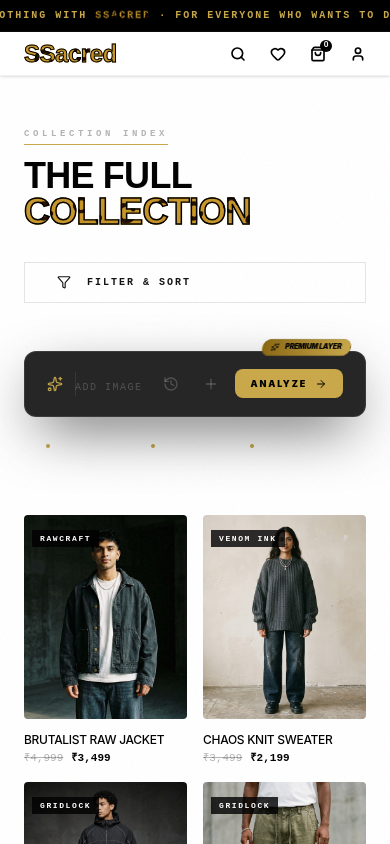
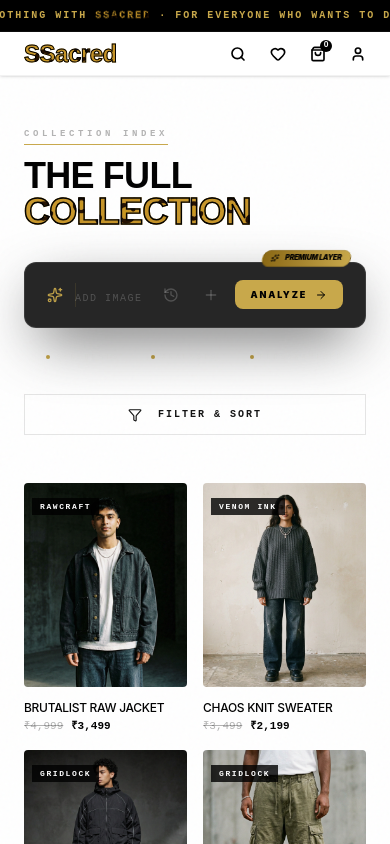
Before and after one commit to bsrikar02-star/SSacred, a React (Vite) app: page /shop in a window 390 px wide. Shown: the top 844 px of the page. Built offline with nearby package versions, Linux system fonts and the light colour scheme.

Commit message:
Mobile UI Fix: Reordered AISearchBar above filter/sort and removed hardcoded margins for better scaling

```diff
--- a/src/components/AISearchBar.tsx
+++ b/src/components/AISearchBar.tsx
@@ -55,7 +55,7 @@ function AISearchBar() {
     };
 
     return (
-        <div className="w-full max-w-2xl mx-auto mb-16 relative z-50">
+        <div className="w-full max-w-2xl mx-auto relative z-50">
             <motion.div
                 initial={{ opacity: 0, y: 20 }}
                 animate={{ opacity: 1, y: 0 }}
--- a/src/pages/Shop.tsx
+++ b/src/pages/Shop.tsx
@@ -22,7 +22,8 @@ export default function Shop() {
   return (
     <div className="bg-white min-h-screen noise-grain selection:bg-black selection:text-white">
       <div className="pt-32 pb-20 px-6 max-w-[1400px] mx-auto">
-        <header className="flex flex-col md:flex-row md:items-end justify-between mb-12 gap-8">
+        <div className="flex flex-col gap-8 mb-12">
+          <div className="flex flex-col md:flex-row md:items-end justify-between gap-8">
             <div>
               <span className="font-mono text-[9px] font-bold uppercase tracking-[0.4em] text-black/30 mb-4 block underline decoration-[#C8A84B] underline-offset-8">COLLECTION INDEX</span>
               <InteractiveText
@@ -32,12 +33,21 @@ export default function Shop() {
                 className="text-4xl md:text-6xl font-branding text-black leading-none"
               />
             </div>
+            <div className="hidden md:block">
               <button className="flex items-center gap-4 px-8 py-3 border border-black/10 font-mono text-[10px] font-bold uppercase tracking-[0.2em] hover:bg-black hover:text-white transition-all active:scale-95">
                 <Filter size={14} /> FILTER & SORT
               </button>
-        </header>
+            </div>
+          </div>
 
           <AISearchBar />
+
+          <div className="md:hidden">
+            <button className="w-full flex items-center justify-center gap-4 px-8 py-3 border border-black/10 font-mono text-[10px] font-bold uppercase tracking-[0.2em] hover:bg-black hover:text-white transition-all active:scale-95">
+              <Filter size={14} /> FILTER & SORT
+            </button>
+          </div>
+        </div>
 
         <div className="grid grid-cols-2 md:grid-cols-3 lg:grid-cols-4 xl:grid-cols-5 gap-4 md:gap-6">
           {products.map((product, i) => (
```
Lines whose indentation alone changed are shown as unchanged.
